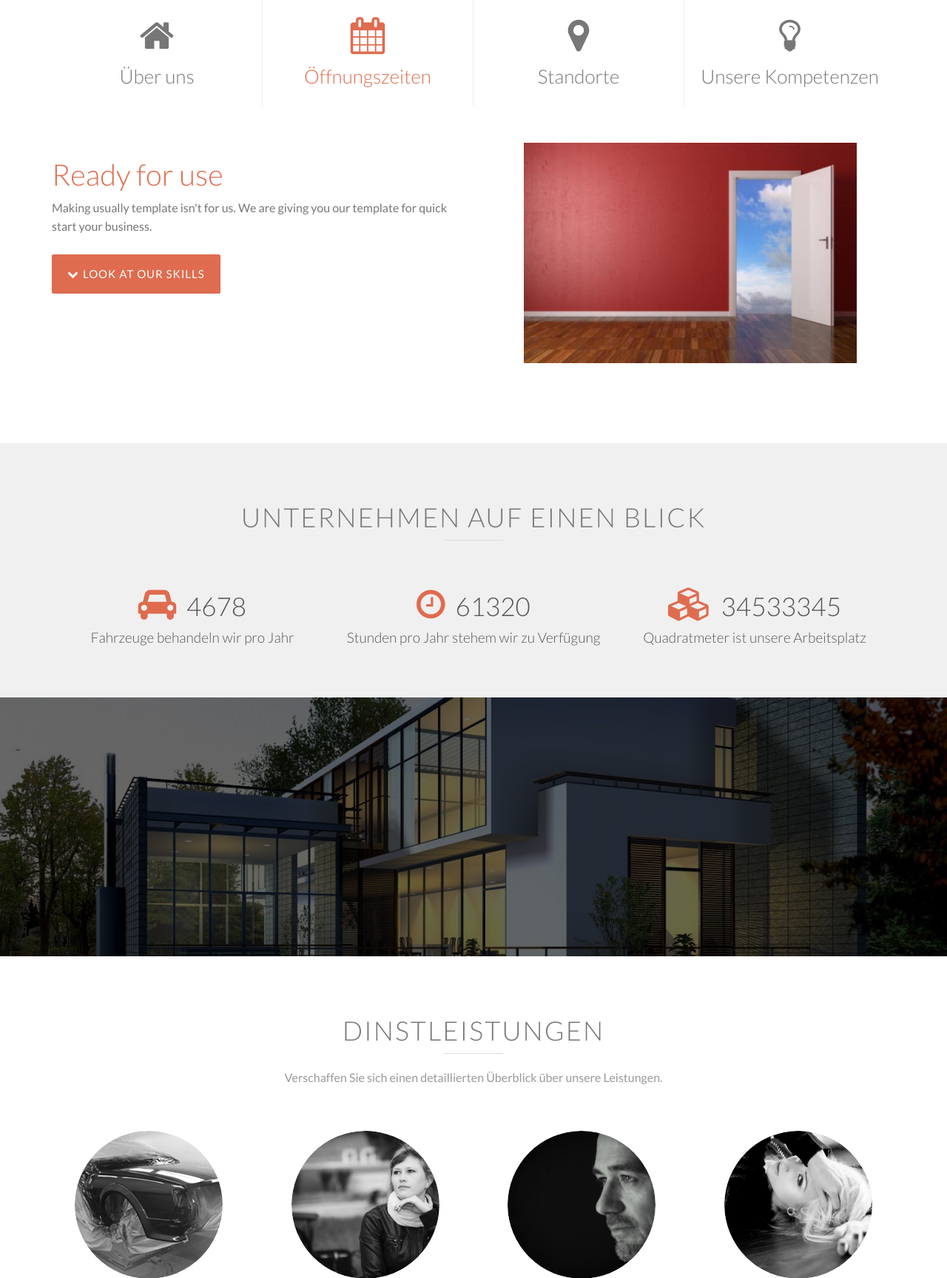
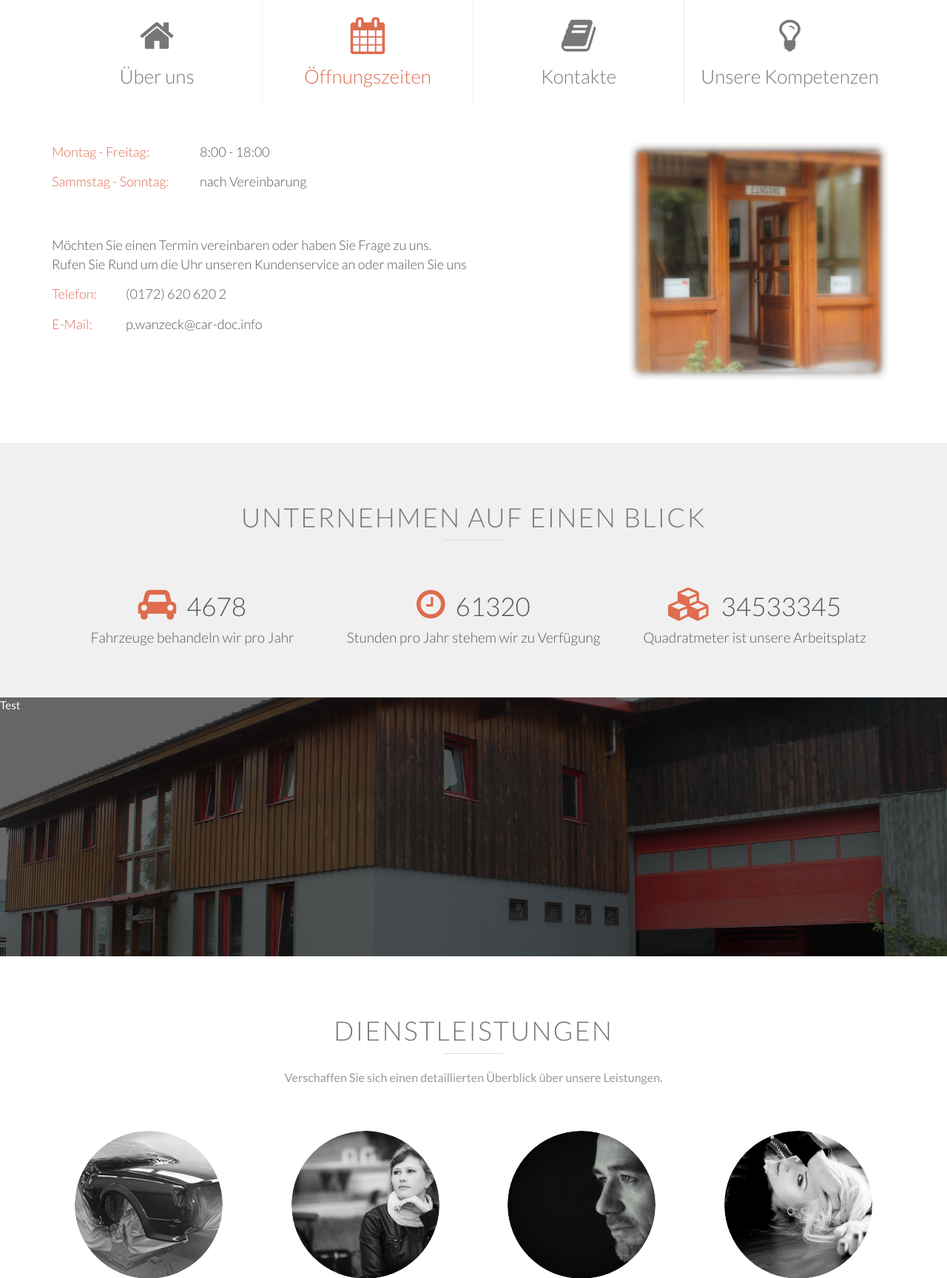
Before and after one commit to bomi1012/car-doc, a PHP site: page / in a window 1280 px wide, after a click on "Öffnungszeiten". Shown: the part 601-2329 px from the top of the page at 74% size. Run offline with PHP 8.4, Linux system fonts and the light colour scheme; grey boxes labelled with a size stand in for pictures from a placeholder-image service; some libraries are stand-ins or nearby versions.

Commit message:
classe und первая шлифовка

```diff
--- a/custom/css/style_mb.css
+++ b/custom/css/style_mb.css
@@ -45,10 +45,18 @@
     padding: 60px 0;
 }
 
-#map2 {
-    height: 350px;
+.about_uns_time {
+    font-size: 1.2em;
+    font-weight: 100;
 }
 
+.img-mw350 {
+    max-width: 350px;
+}
+
+.space-sm-60 {
+    padding-top: 60px;
+}
 
 /* rewriting of native css */
 
--- a/index.php
+++ b/index.php
@@ -1,8 +1,11 @@
 <!DOCTYPE html>
+<?php
+require_once 'scr/Application.php';
+$app = new Application();
+?>
 <html lang="en">
-
     <head>
-        <title>Influence - Bootstrap One Page Theme | Business Website Template</title>
+        <title><?php echo $app->title(); ?></title>
 
         <!-- Meta tags-->
         <meta charset="UTF-8">
@@ -15,11 +18,10 @@
         <link href="assets/css/bootstrap.min.css" rel="stylesheet">
 
         <!-- Custom style -->
-        <link href="assets/css/influence.css" rel="stylesheet">
+        <link href="assets/css/influence.min.css" rel="stylesheet">
 
-        <!-- Font Awesome Icons -->
-        <!--    <link href="assets/font-awesome/css/font-awesome.min.css" rel="stylesheet">-->
-        <link href="custom/font-awesome/css/font-awesome.min.css" rel="stylesheet">
+        <!-- Font Awesome Icons   -->
+        <link href="assets/font-awesome/css/font-awesome.min.css" rel="stylesheet">
 
         <!-- Google Fonts - Lato -->
         <link href="http://fonts.googleapis.com/css?family=Lato:300,400" rel="stylesheet">
@@ -27,8 +29,8 @@
         <!-- CSS animations -->
         <link href="assets/css/animate.min.css" rel="stylesheet">
 
-        <!-- Modal Windows - portfolio item -->
-        <link href="assets/css/ModalWindowEffects.min.css" rel="stylesheet">
+        <!-- Modal Windows - portfolio item  -->
+        <link href="assets/css/ModalWindowEffects.css" rel="stylesheet">
 
         <!-- Slideshow-->
         <link href="assets/css/slippry.min.css" rel="stylesheet">
@@ -45,10 +47,8 @@
           <script src="http://cdnjs.cloudflare.com/ajax/libs/respond.js/1.4.2/respond.min.js"></script>
         <![endif]-->
 
-        <!-- Custom
-        http://www.google.de/imgres?imgurl=http://www.autolackiererei-punessen.de/images/lackierung.jpg&imgrefurl=http://www.autolackiererei-punessen.de/lackierung.htm&h=207&w=276&tbnid=-pUfNt99mD-j4M:&zoom=1&tbnh=95&tbnw=126&usg=__asZ6QuGzA4ABW0IOYJA8gHwMALI=&docid=Wmz92qaKgA-AMM&sa=X&ei=nAoSVNfZBqTMyAOw1IDwBA&ved=0CEoQ9QEwBA&dur=613
-        -->
         <link href="custom/css/style_mb.css" rel="stylesheet">
+        <link href="custom/font-awesome/css/font-awesome.min.css" rel="stylesheet">
 
     </head>
 
@@ -64,10 +64,10 @@
 
 
                     <span class="navbar-brand-contact-mb">
-                        <span class="text-primary"><i class="fa fa-phone"></i></span> +49 334 234 678
+                        <span class="text-primary"><i class="fa fa-phone"></i></span> 0176 22995033
                     </span>
                     <span class="navbar-brand-contact-mb">
-                        <span class="text-primary"><i class="fa fa-envelope-o"></i></span> myname@car-doc.info
+                        <span class="text-primary"><i class="fa fa-envelope-o"></i></span> e.luppov@car-doc.info
                     </span>
                 </div>
                 <div class="navbar-header">
@@ -80,6 +80,9 @@
                     <span class="navbar-brand" data-wow-delay="0s">
                         <span class="text-primary">Car</span>-Doc</span>
                 </div>
+
+
+
                 <div class="collapse navbar-collapse " id="bs-navbar-collapse-1">
                     <ul class="nav navbar-nav navbar-right" id="nav">
                         <li class="dropdown active">
@@ -89,7 +92,7 @@
                             <a href="#about_us" class="fadeIn">Über uns</a>
                         </li>
                         <li class="dropdown">
-                            <a href="#service" class="fadeIn">Dinstleistungen</a>
+                            <a href="#service" class="fadeIn">Dienstleistungen</a>
                         </li>
                         <li class="dropdown">
                             <a href="#s3" class="fadeIn">Aktuelles</a>
@@ -149,9 +152,9 @@
                         </a>
                     </li>
                     <li class=" ">
-                         <a href="#code" data-toggle="tab" data-wow-delay="0.3s">
-                            <i class="fa fa-map-marker"></i>
-                            <h3>Standorte</h3>
+                        <a href="#code" data-toggle="tab" data-wow-delay="0.3s">
+                            <i class="fa fa-book"></i>
+                            <h3>Kontakte</h3>
                         </a>
                     </li>
                     <li class=" ">
@@ -184,31 +187,80 @@
 
                     <div class="tab-pane animated fadeIn" id="ready">
                         <div class="row">
-                            <div class="col-md-6">
-                                <h2 class="big-title text-primary">Ready for use</h2>
-                                <p class="text-block">Making usually template isn't for us. We are giving you our template for quick start your business.
-                                </p>
+                            <div class="col-md-8 about_uns_time">
+                                <div style="width: 200px; float: left ">
+                                    <span class="text-primary"> Montag - Freitag:</span>
+                                </div>
+                                <div> 8:00 - 18:00 </div>
 
                                 <div class="space-sm"></div>
-                                <a href="#skills" class="btn btn-primary btn-xlg scroll"><i class="fa fa-chevron-down"></i>Look at our skills</a>
+
+                                <div style="width: 200px; float: left ">
+                                    <span class="text-primary"> Sammstag - Sonntag:</span>
+                                </div>
+                                <div> nach Vereinbarung </div>
+
+                                <div class="space-sm-60"></div>
+
+                                <div style="float: left ">
+                                    Möchten Sie einen Termin vereinbaren oder haben Sie Frage zu uns.
+                                    <br />Rufen Sie Rund um die Uhr unseren Kundenservice an oder mailen Sie uns
+
+
+
+                                </div>
+                                <div class="space-sm"></div>
+                                <div style="width: 100px; float: left ">
+                                    <span class="text-primary"> Telefon:</span>
+                                </div>
+                                <div> (0172) 620 620 2 </div>
+
+                                <div class="space-sm"></div>
+                                <div style="width: 100px; float: left ">
+                                    <span class="text-primary"> E-Mail:</span>
+                                </div>
+                                <div> p.wanzeck@car-doc.info </div>
                             </div>
-                            <div class="col-md-6">
-                                <img class="img-mw450" src="custom/image/about_us/open-door.jpeg" alt="Influence theme is ready for use">
+                            <div class="col-md-4">
+                                <img class="img-mw350" src="custom/image/about_us/open-door.jpeg" alt="Influence theme is ready for use">
                             </div>
                         </div>
                     </div>
 
                     <div class="tab-pane animated fadeIn" id="code">
                         <div class="row">
-                            <div class="col-md-6">
-                                <h2 class="big-title text-primary">Ready for use</h2>
-                                <p class="text-block">Making usually template isn't for us. We are giving you our template for quick start your business.
-                                </p>
+                            <div class="col-md-8 about_uns_time">
+                                <h2 class="big-title text-primary">Kundenservice</h2>
+                                <div style="width: 30px; float: left ">
+                                    <span class="text-primary"> <i class="fa fa-map-marker"></i></span>
+                                </div>
+                                <div> Große Ahlmühle 11, 76865 Rohrbach </div>
 
                                 <div class="space-sm"></div>
-                                <a href="" class="btn btn-primary btn-xlg scroll">
-                                    <i class="fa fa-chevron-down"></i>Look at our skills</a>
+
+                                <div style="width: 30px; float: left ">
+                                    <span class="text-primary"> <i class="fa fa-phone-square"></i></span>
+                                </div>
+                                <div> (0172) 620 620 2 </div>
+
+                                <div class="space-sm"></div>
+
+                                <div style="width: 30px; float: left ">
+                                    <span class="text-primary"> <i class="fa fa-envelope-square"></i></span>
+                                </div>
+                                <div> p.wanzeck@car-doc.info </div>
+
+                      <div class="space-sm-60"></div>
+
+                                <div style="float: left ">
+                                    <span class="text-primary">Wir sind für Sie jeden Tag 24 Stunden erreichtbar!</span>
+                                </div>
+
                             </div>
+                            <div class="col-md-4">
+                                <img class="img-mw350" src="custom/image/about_us/open-door.jpeg" alt="Influence theme is ready for use">
+                            </div>
+
 
                         </div>
                     </div>
@@ -247,7 +299,7 @@
             <div class="container">
                 <h2 class="lg-title lg-title-border">Unternehmen auf einen Blick</h2>
 
-                <div class="col-md-4 text-position-center">
+                <div class="col-md-4 text-position-center wow">
                     <h3 class="short_counter">
                         <span class="text-primary">
                             <i class="fa fa-car"></i>
@@ -278,14 +330,14 @@
         </div>
         <!-- Background Image Section - 1 -->
         <div class="bg-2-custom-mb bg-center bg-fixed bg-cover">
-            <div class="filling-section bg-filter"></div>
+            <div class="filling-section bg-filter">Test</div>
         </div>
 
         <!-- Our team Section -->
         <span class="breakPoint" id="service"></span>
         <div class="section" >
             <div class="container">
-                <h2 class="lg-title lg-title-border">Dinstleistungen</h2>
+                <h2 class="lg-title lg-title-border">Dienstleistungen</h2>
                 <p class="sub-title">
                     Verschaffen Sie sich einen detaillierten Überblick über unsere Leistungen.
                 </p>
@@ -415,7 +467,7 @@
         <span class="breakPoint" id="s13"></span>
         <div class="bg-grey section">
             <div class="container">
-                <h2 class="lg-title lg-title-border">Dinstleistungen in Bilder</h2>
+                <h2 class="lg-title lg-title-border">Dienstleistungen in Bilder</h2>
 
                 <ul class="filter-tabs">
                     <li class="filter active" data-filter="mix"><span>Alle</span>
@@ -858,7 +910,7 @@
                         <ul class="dark-icons icons-list ">
                             <li>
                                 <a href="#" title="Follow us">
-                                    <i class="fa fa-google-plus google"></i>
+                                    <i class="fa fa-anchor"></i>
                                 </a>
                             </li>
                             <li>
--- /dev/null
+++ b/scr/Application.php
@@ -0,0 +1,31 @@
+<?php
+class Application {
+
+    private $_url;
+    public function getUrl() { return $this->_url; }
+
+    function __construct() {
+//        $this->_url =
+//                $this->parseCurrentUrl("http://".$_SERVER['HTTP_HOST'].$_SERVER['REQUEST_URI']);
+
+
+//        $filename = 'scr/ini/application.ini';
+//        if (file_exists($filename)) {
+//            $ini_array = parse_ini_file($filename, TRUE);
+//            print_r($ini_array);
+//        }
+    }
+
+    private function parseCurrentUrl($url) {
+        $urlArray = parse_url($url);
+
+        print_r($urlArray);
+    }
+
+    public function title() {
+        return "hallo";
+    }
+
+}
+
+?>
--- /dev/null
+++ b/scr/ini/application.ini
@@ -0,0 +1,3 @@
+; this is an INI file
+[index]
+title = "My malssdfjlsdfj sdflksj fsjfl"
```
Also changed, not shown: scr/models/Url.php (added, +9 -0 lines), custom/image/about_us/open-door.jpeg, custom/image/big/haus.jpeg, index1.php (renamed from index_1_1.php), 1 other file.
